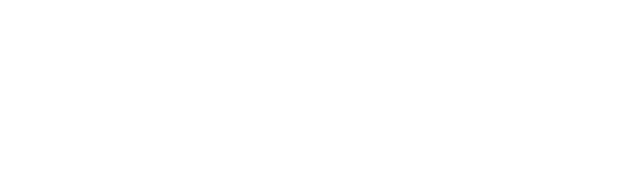
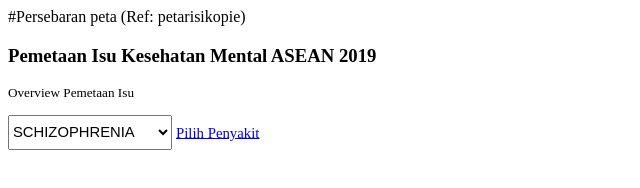
Before and after one commit to yasminauni/Mental_Health_ASEAN2019, a plain HTML site: page index.html in a window 1280 px wide. Shown: the whole page, without its empty margins (0-640 px from the left). Drawn offline with Linux system fonts and the light colour scheme.

Commit message:
Update index.html

```diff
--- a/index.html
+++ b/index.html
@@ -1 +1,19 @@
 <https://www.kaggle.com/code/yasminauni/notebook6bed02e0ac>
+
+#Persebaran peta (Ref: petarisikopie)
+<h3 class="card-title">Pemetaan Isu Kesehatan Mental ASEAN 2019 </h3>
+                                            <p class="card-subtitle" style="font-size:.825em;"> Overview Pemetaan Isu
+                                            </p>
+                                        </div>
+                                        <div class="card-actions">
+                                            <div class="input-group">
+                                                <select name="did_analis" id="did_analis" class="form-select"
+                                                    style="font-size:.925em;height:35px;">
+                                                    <option value='1' selected="true">SCHIZOPHRENIA</option><option value='2' >ANXIETY</option><option value='3' >BIPOLAR</option><option value='4' >DEPRESSIVE</option><option value='5' >'EATING DISORDER'</option>
+                                                    <option value="-1">SUDAH LENGKAP</option>
+                                                </select>
+
+                                                <a id="did_analisLink" href="https://petarisikopie.id?did_analis="
+                                                    class="btn btn-cyan" style="font-size:.925em;height:35px;">
+                                                    Pilih Penyakit
+                                                </a>
```
